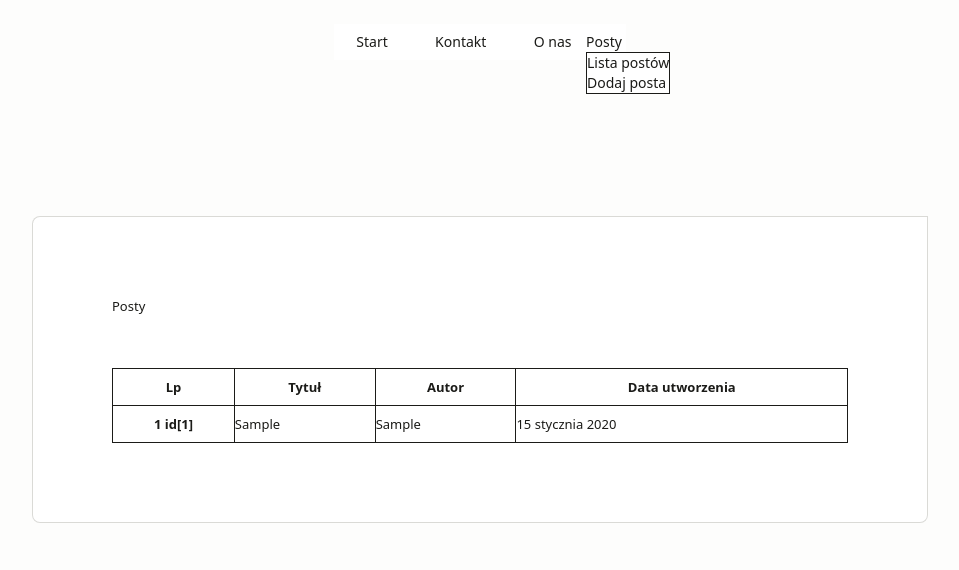
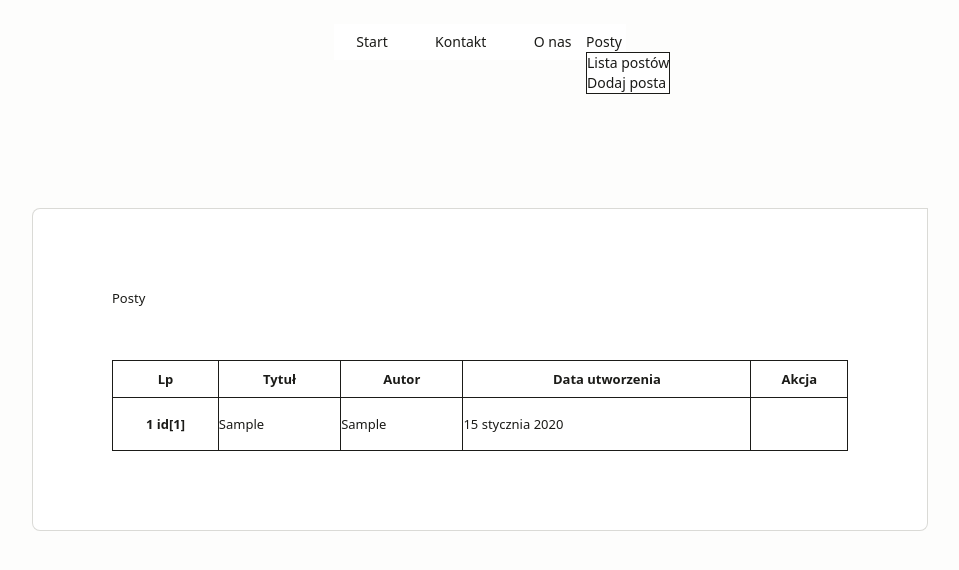
Before and after one commit to wsb-tnowacki/merito-26-k34, a Laravel app: page /post in a window 1280 px wide. Shown: the part 32-602 px from the top of the page, without its empty margins (160-1119 px from the left). Run offline with Laravel 12, Linux system fonts and the light colour scheme; a user stored in the database is signed in; data comes from the database, SQL or seed files in the repository; tables that the repository leaves empty hold one stand-in row (values such as "Sample post"); some web fonts are replaced.

Commit message:
Usuwanie postów + ograniczenie dla niezalogowanych - tylko wyświetlanie postów

```diff
--- a/app/Http/Controllers/PostController.php
+++ b/app/Http/Controllers/PostController.php
@@ -5,9 +5,15 @@ namespace App\Http\Controllers;
 use App\Http\Requests\PostRequest;
 use App\Models\Post;
 use Illuminate\Http\Request;
+use Illuminate\Routing\Controller;
+use Illuminate\Support\Facades\Auth;
 
 class PostController extends Controller
 {
+    public function __construct()
+    {
+        $this->middleware('auth')->except(['index','show']);
+    }
     /**
      * Display a listing of the resource.
      */
@@ -82,6 +88,7 @@ class PostController extends Controller
      */
     public function destroy(Post $post)
     {
-        //
+        $post->delete();
+        return redirect(route('post.index'))->with('message', 'Usunięto poprawnie post')->with('color', 'red');
     }
 }
--- a/resources/views/post/lista.blade.php
+++ b/resources/views/post/lista.blade.php
@@ -3,11 +3,13 @@
 @section('podtytul', 'Posty')
 @section('tresc')
     {{-- @dump($posty) --}}
+    @auth
     <div class="flex items-center gap-x-2">
         <a href="{{route('post.create')}}">
             <button type="submit" class="bg-green-500 hover:bg-green-600 text-white font-bold py-2 px-4 rounded-lg focus:outline-none focus:shadow-outline mb-2">Dodaj post</button>
         </a>
     </div>
+    @endauth
     <table class="table-fixed border border-gray-300 divide-y divide-gray-200 w-full rounded-lg">
         <thead>
             <tr>
@@ -15,6 +17,9 @@
                 <th scope="col" class="border border-gray-300 px-4 py-2">Tytuł</th>
                 <th scope="col" class="border border-gray-300 px-4 py-2">Autor</th>
                 <th scope="col" class="border border-gray-300 px-4 py-2">Data utworzenia</th>
+                @auth
+                <th scope="col" class="border border-gray-300 px-4 py-2">Akcja</th>
+                @endauth
             </tr>
         </thead>
         <tbody>
@@ -30,11 +35,23 @@
                             <td class="border border-gray-300 px-4 py-2">{{$post->autor}}</td>
                             {{-- <td>{{date('j F Y H:i:s', strtotime($post->created_at))}}</td> --}}
                             <td class="border border-gray-300 px-4 py-2">{{$post->created_at->locale('pl')->setTimeZone('Europe/Warsaw')->translatedFormat('j F Y')}} </td>
+                            @auth
+                            <td class="border border-gray-300 px-4 py-2">
+                                <div class="flex items-center gap-x-2">
+                                    <a href="{{route('post.edit', $post->id)}}"><button type="button" class="bg-green-500 hover:bg-green-600 text-white font-bold py-2 px-4 rounded-lg focus:outline-none focus:shadow-outline">E</button></a>
+                                    <form action="{{route('post.destroy',$post->id)}}" method="post" onsubmit="return confirm('Czy na pewno chcesz usunąć ten post?')">
+                                        @method('DELETE')
+                                        @csrf
+                                        <button type="submit" class="bg-red-500 hover:bg-red-600 text-white font-bold py-2 px-4 rounded-lg focus:outline-none focus:shadow-outline">X</button>
+                                    </form>
+                                </div>
+                            </td>
+                            @endauth
                         </tr>
                     @endforeach
                 @else
                     <tr>
-                        <td class="border border-gray-300 px-4 py-2 text-center" colspan="4">Brak postów</td>
+                        <td class="border border-gray-300 px-4 py-2 text-center" colspan="@auth 5 @else 4 @endauth">Brak postów</td>
                     </tr>
                 @endif
             @endisset
```
Also changed, not shown: resources/views/post/post.blade.php (+7 -2 lines).
